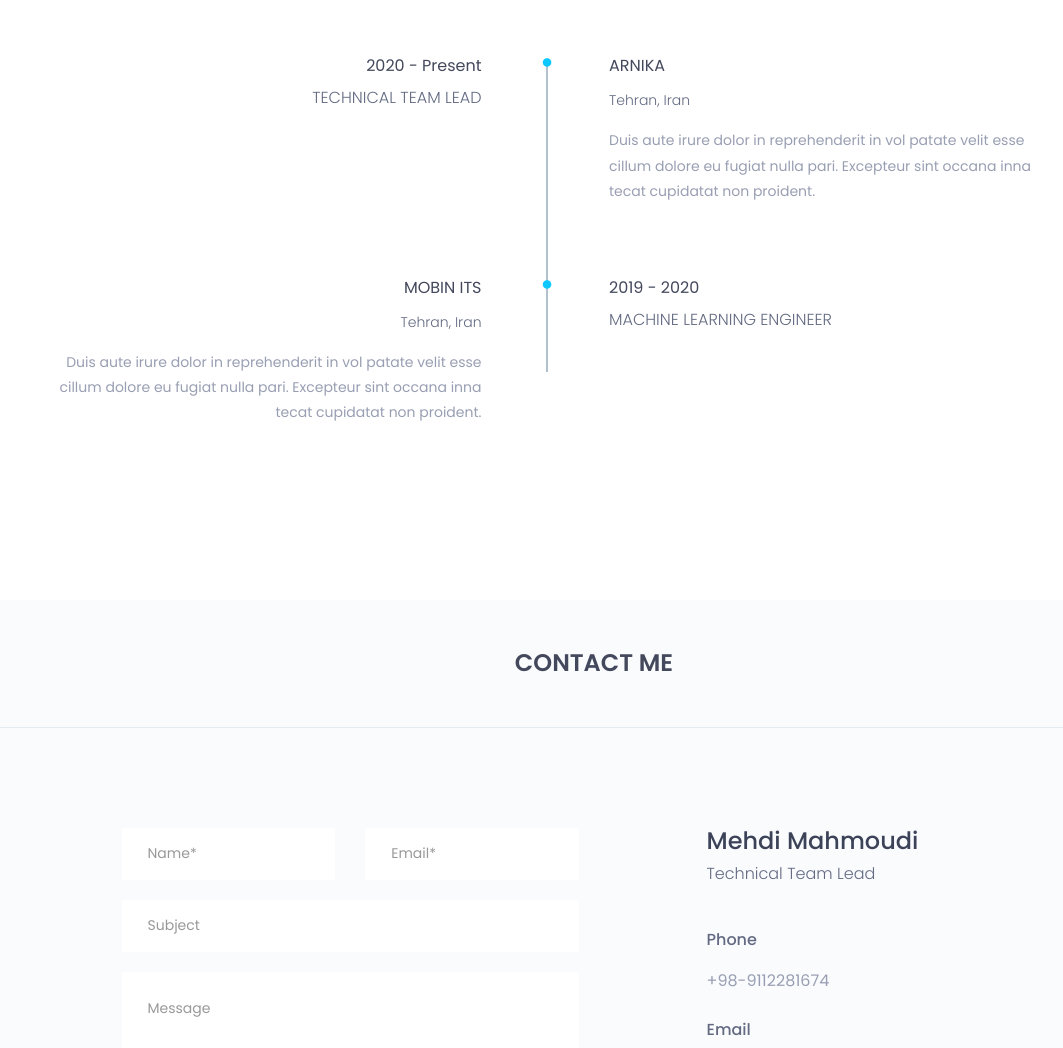
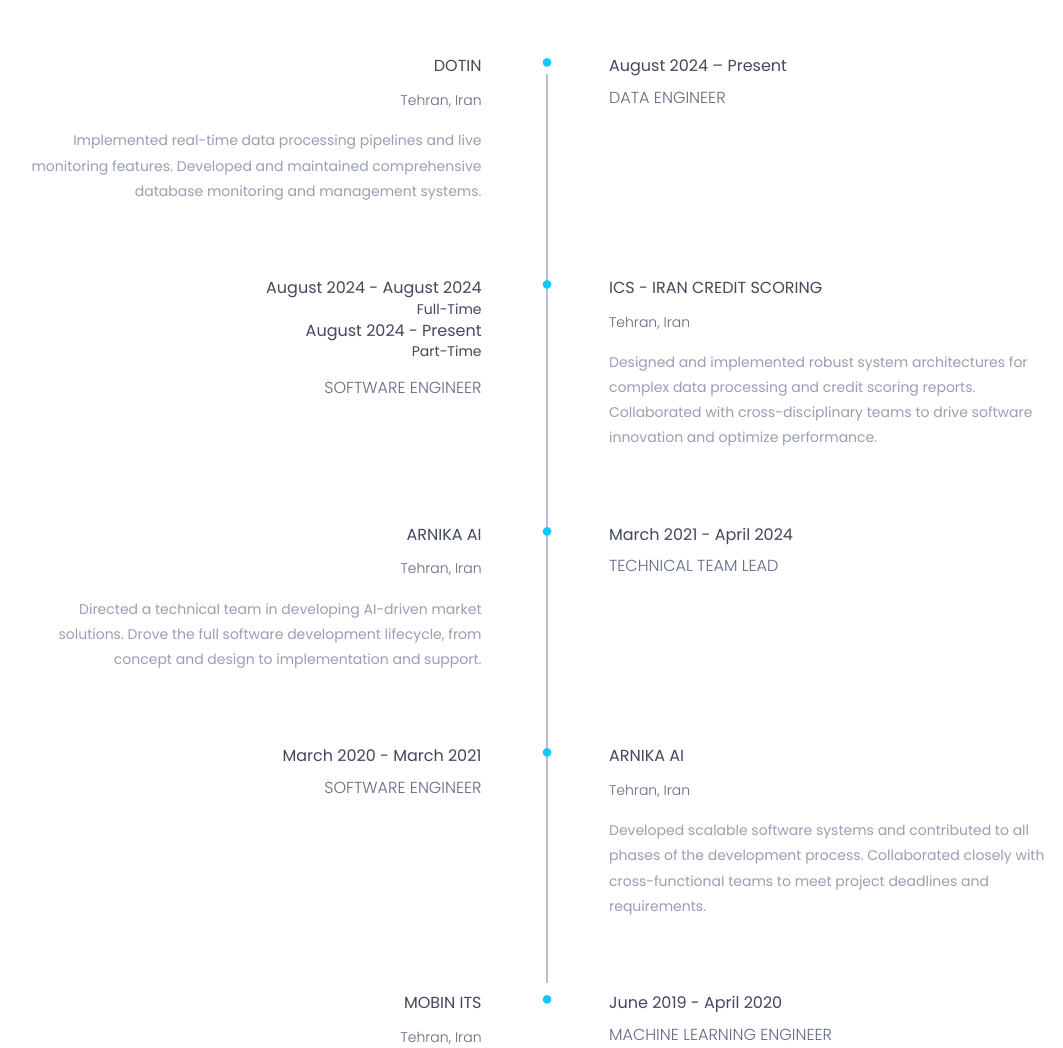
Before and after one commit to mehdim894/mhmud.ir, a plain HTML site: page index.html in a window 1280 px wide. Shown: the part 3120-4168 px from the top of the page, without its empty margins (46-1109 px from the left). Drawn offline with nearby package versions, Linux system fonts and the light colour scheme.

Commit message:
experiance updated

```diff
--- a/index.html
+++ b/index.html
@@ -415,13 +415,48 @@
 				<div class="experience-content">
 						<div class="main-timeline">
 							<ul>
+
+
+								<li>
+									<div class="single-timeline-box fix">
+										<div class="row">
+											<div class="col-md-5">
+												<div class="timeline">
+													<div class="timeline-content text-right">
+														<h4 class="title">
+															Dotin
+														</h4>
+														<h5>Tehran, Iran</h5>
+														<p class="description">
+															Implemented real-time data processing pipelines and live monitoring features. Developed and maintained comprehensive database monitoring and management systems.
+
+														</p>
+													</div><!--/.timeline-content-->
+												</div><!--/.timeline-->
+											</div><!--/.col-->
+											<div class="col-md-offset-1 col-md-5 experience-time-main">
+												<div class="experience-time">
+													<h2>
+														<span><i class="fa fa-circle" aria-hidden="true"></i></span>
+														August 2024 – Present
+													</h2>
+													<h3>Data Engineer</h3>
+												</div><!--/.experience-time-->
+											</div><!--/.col-->
+										</div>
+									</div><!--/.single-timeline-box-->
+								</li>
+
+
+
 								<li>
 									<div class="single-timeline-box fix">
 										<div class="row">
 											<div class="col-md-5">
 												<div class="experience-time text-right">
-													<h2>2020 - Present</h2>
-													<h3>Technical Team Lead</h3>
+													<h2>August 2024 - August 2024</h2><p>Full-Time</p>
+													<h2>August 2024 - Present</h2><p>Part-Time</p>
+													<h3>Software Engineer</h3>
 												</div><!--/.experience-time-->
 											</div><!--/.col-->
 											<div class="col-md-offset-1 col-md-5">
@@ -429,11 +464,70 @@
 													<div class="timeline-content">
 														<h4 class="title">
 															<span><i class="fa fa-circle" aria-hidden="true"></i></span>
-															Arnika
+															ICS - Iran Credit Scoring
 														</h4>
 														<h5>Tehran, Iran</h5>
 														<p class="description">
-															Duis aute irure dolor in reprehenderit in vol patate velit esse cillum dolore eu fugiat nulla pari. Excepteur sint occana inna tecat cupidatat non proident.
+															Designed and implemented robust system architectures for complex data processing and credit scoring reports. Collaborated with cross-disciplinary teams to drive software innovation and optimize performance.
+														</p>
+													</div><!--/.timeline-content-->
+												</div><!--/.timeline-->
+											</div><!--/.col-->
+										</div>
+									</div><!--/.single-timeline-box-->
+								</li>
+
+
+
+								<li>
+									<div class="single-timeline-box fix">
+										<div class="row">
+											<div class="col-md-5">
+												<div class="timeline">
+													<div class="timeline-content text-right">
+														<h4 class="title">
+															Arnika AI
+														</h4>
+														<h5>Tehran, Iran</h5>
+														<p class="description">
+															Directed a technical team in developing AI-driven market solutions. Drove the full software development lifecycle, from concept and design to implementation and support.
+														</p>
+													</div><!--/.timeline-content-->
+												</div><!--/.timeline-->
+											</div><!--/.col-->
+											<div class="col-md-offset-1 col-md-5 experience-time-main">
+												<div class="experience-time">
+													<h2>
+														<span><i class="fa fa-circle" aria-hidden="true"></i></span>
+														March 2021 - April 2024
+													</h2>
+													<h3>Technical Team Lead</h3>
+												</div><!--/.experience-time-->
+											</div><!--/.col-->
+										</div>
+									</div><!--/.single-timeline-box-->
+								</li>
+
+
+								<li>
+									<div class="single-timeline-box fix">
+										<div class="row">
+											<div class="col-md-5">
+												<div class="experience-time text-right">
+													<h2>March 2020 - March 2021</h2>
+													<h3>Software Engineer</h3>
+												</div><!--/.experience-time-->
+											</div><!--/.col-->
+											<div class="col-md-offset-1 col-md-5">
+												<div class="timeline">
+													<div class="timeline-content">
+														<h4 class="title">
+															<span><i class="fa fa-circle" aria-hidden="true"></i></span>
+															Arnika AI
+														</h4>
+														<h5>Tehran, Iran</h5>
+														<p class="description">
+															Developed scalable software systems and contributed to all phases of the development process. Collaborated closely with cross-functional teams to meet project deadlines and requirements.
 														</p>
 													</div><!--/.timeline-content-->
 												</div><!--/.timeline-->
@@ -445,15 +539,6 @@
 								<li>
 									<div class="single-timeline-box fix">
 										<div class="row">
-											<div class="col-md-offset-1 col-md-5 experience-time-responsive">
-												<div class="experience-time">
-													<h2>
-														<span><i class="fa fa-circle" aria-hidden="true"></i></span>
-														2019 - 2020
-													</h2>
-													<h3>Machine Learning Engineer</h3>
-												</div><!--/.experience-time-->
-											</div><!--/.col-->
 											<div class="col-md-5">
 												<div class="timeline">
 													<div class="timeline-content text-right">
@@ -462,7 +547,7 @@
 														</h4>
 														<h5>Tehran, Iran</h5>
 														<p class="description">
-															Duis aute irure dolor in reprehenderit in vol patate velit esse cillum dolore eu fugiat nulla pari. Excepteur sint occana inna tecat cupidatat non proident.
+															Developed machine learning models for intelligent system solutions. Specialized in image recognition and automated number plate recognition systems.
 														</p>
 													</div><!--/.timeline-content-->
 												</div><!--/.timeline-->
@@ -471,7 +556,7 @@
 												<div class="experience-time">
 													<h2>
 														<span><i class="fa fa-circle" aria-hidden="true"></i></span>
-														2019 - 2020
+														June 2019 - April 2020
 													</h2>
 													<h3>Machine Learning Engineer</h3>
 												</div><!--/.experience-time-->
```
